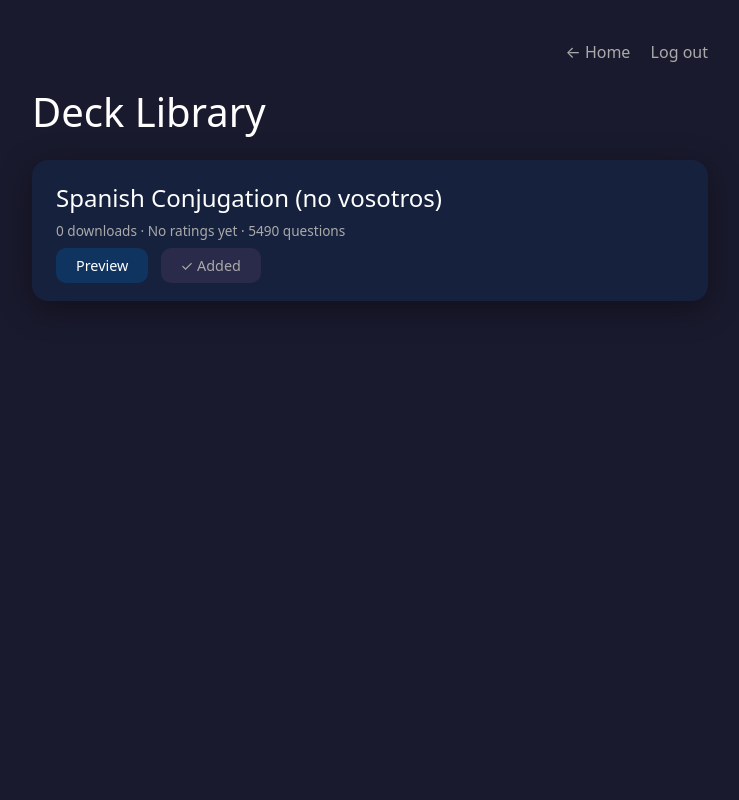
After one commit to j-ak-e/daily-question, a Flask app: page /library in a window 1280 px wide. The commit adds this page. Shown: the whole page, without its empty margins (270-1009 px from the left). Run offline with Flask 3, Linux system fonts and the light colour scheme; a user stored in the database is signed in.

Commit message:
add public library with preview and add to collection

```diff
--- a/app.py
+++ b/app.py
@@ -8,7 +8,12 @@ import os
 from models import db, User, Deck, UserDeck, Rating
 
 app = Flask(__name__)
-app.config["SECRET_KEY"] = "change-this-to-something-random"
+import json
+
+@app.template_filter('fromjson')
+def fromjson_filter(s):
+    return json.loads(s)
+app.config["SECRET_KEY"] = "kjfvni80w338ihj!!!change-this-to-something-randomhlsbgsolfuhl"
 app.config["SQLALCHEMY_DATABASE_URI"] = "sqlite:///dailyquestion.db"
 app.config["SQLALCHEMY_TRACK_MODIFICATIONS"] = False
 
@@ -119,6 +124,34 @@ def signup():
 
     return render_template("signup.html", error=None)
 
+@app.route("/library")
+@login_required
+def library():
+    user_deck_ids = [ud.deck_id for ud in current_user.decks]
+    public_decks = Deck.query.filter_by(is_public=True).all()
+    return render_template("library.html", decks=public_decks, user_deck_ids=user_deck_ids)
+
+@app.route("/library/add/<int:deck_id>")
+@login_required
+def add_deck(deck_id):
+    deck = Deck.query.get_or_404(deck_id)
+    already_added = UserDeck.query.filter_by(user_id=current_user.id, deck_id=deck_id).first()
+    if not already_added:
+        user_deck = UserDeck(user_id=current_user.id, deck_id=deck_id)
+        deck.total_downloads += 1
+        db.session.add(user_deck)
+        db.session.commit()
+    return redirect(url_for("library"))
+
+@app.route("/library/preview/<int:deck_id>")
+@login_required
+def preview_deck(deck_id):
+    deck = Deck.query.get_or_404(deck_id)
+    questions = json.loads(deck.questions)
+    import random
+    sample = random.sample(questions, min(3, len(questions)))
+    return render_template("preview.html", deck=deck, questions=sample)
+
 @app.route("/login", methods=["GET", "POST"])
 def login():
     if request.method == "POST":
--- a/templates/import.html
+++ b/templates/import.html
@@ -75,6 +75,10 @@
             <input type="text" name="deck_name" placeholder="e.g. AP Biology" required />
             <label class="mb-2">Anki Text Export (.txt)</label>
             <input type="file" name="deck_file" accept=".txt" required />
+            <div style="margin-bottom: 16px;">
+                <input type="checkbox" name="is_public" id="is_public" style="width: auto; margin-right: 8px;" />
+                <label for="is_public">Share to public library</label>
+            </div>
             <button type="submit" class="btn-import">Import</button>
         </form>
         <a href="/" class="btn-back">← Back to subjects</a>
--- /dev/null
+++ b/templates/library.html
@@ -0,0 +1,111 @@
+<!DOCTYPE html>
+<html>
+<head>
+    <title>Deck Library</title>
+    <link href="https://cdn.jsdelivr.net/npm/bootstrap@5.3.0/dist/css/bootstrap.min.css" rel="stylesheet">
+    <style>
+        body {
+            background-color: #1a1a2e;
+            color: #ffffff;
+            display: flex;
+            justify-content: center;
+            align-items: flex-start;
+            min-height: 100vh;
+            padding: 40px 16px;
+        }
+        .container {
+            max-width: 700px;
+            width: 100%;
+        }
+        .deck-card {
+            background-color: #16213e;
+            border: none;
+            border-radius: 16px;
+            padding: 24px;
+            margin-bottom: 16px;
+            box-shadow: 0 8px 32px rgba(0,0,0,0.4);
+        }
+        .deck-meta {
+            color: #aaaaaa;
+            font-size: 0.85rem;
+            margin-bottom: 12px;
+        }
+        .btn-add {
+            background-color: #e94560;
+            border: none;
+            border-radius: 10px;
+            padding: 8px 20px;
+            color: white;
+            font-weight: bold;
+            cursor: pointer;
+            text-decoration: none;
+            font-size: 0.9rem;
+        }
+        .btn-add:hover { background-color: #c73652; color: white; }
+        .btn-preview {
+            background-color: #0f3460;
+            border: none;
+            border-radius: 10px;
+            padding: 8px 20px;
+            color: white;
+            cursor: pointer;
+            text-decoration: none;
+            font-size: 0.9rem;
+            margin-right: 8px;
+        }
+        .btn-preview:hover { background-color: #1a4a80; color: white; }
+        .btn-added {
+            background-color: #2a2a4a;
+            border: none;
+            border-radius: 10px;
+            padding: 8px 20px;
+            color: #aaaaaa;
+            font-size: 0.9rem;
+        }
+        .nav-links {
+            text-align: right;
+            margin-bottom: 24px;
+        }
+        .nav-links a {
+            color: #aaaaaa;
+            text-decoration: none;
+            margin-left: 16px;
+        }
+        .nav-links a:hover { color: #ffffff; }
+        .stars { color: #f5a623; }
+    </style>
+</head>
+<body>
+    <div class="container">
+        <div class="nav-links">
+            <a href="/">← Home</a>
+            <a href="/logout">Log out</a>
+        </div>
+        <h1 class="mb-4">Deck Library</h1>
+        {% if decks %}
+            {% for deck in decks %}
+                <div class="deck-card">
+                    <h4>{{ deck.name }}</h4>
+                    <div class="deck-meta">
+                        {{ deck.total_downloads }} downloads
+                        {% if deck.total_ratings > 0 %}
+                            · <span class="stars">★</span> {{ "%.1f"|format(deck.average_rating) }} ({{ deck.total_ratings }} ratings)
+                        {% else %}
+                            · No ratings yet
+                        {% endif %}
+                        · {{ deck.questions | fromjson | length }} questions
+                    </div>
+                    <a href="/library/preview/{{ deck.id }}" class="btn-preview">Preview</a>
+                    {% if deck.id in user_deck_ids %}
+                        <span class="btn-added">✓ Added</span>
+                    {% else %}
+                        <a href="/library/add/{{ deck.id }}" class="btn-add">+ Add to My Decks</a>
+                    {% endif %}
+                </div>
+            {% endfor %}
+        {% else %}
+            <p style="color: #aaaaaa;">No public decks yet. Be the first to share one!</p>
+        {% endif %}
+    </div>
+</body>
+</html>
```
Also changed, not shown: templates/preview.html (added, +70 -0 lines), instance/dailyquestion.db, 1 other file.
